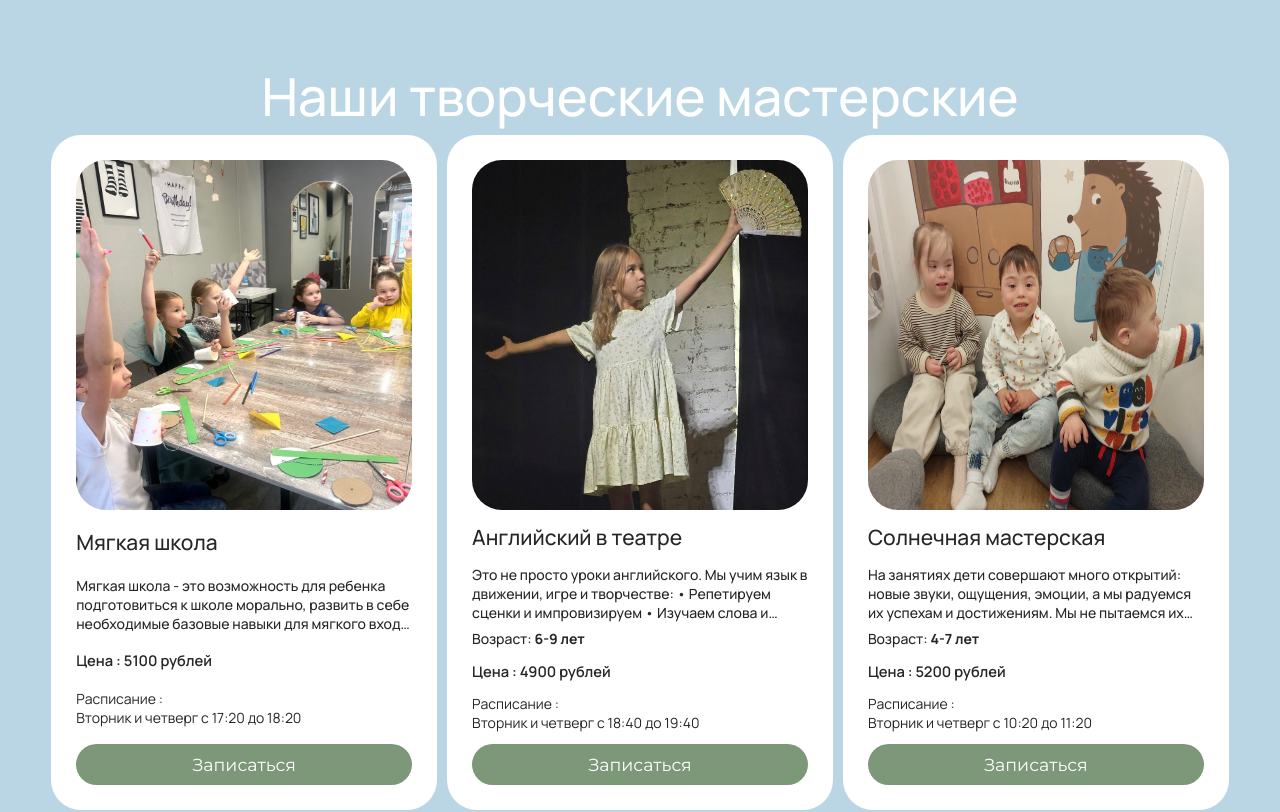
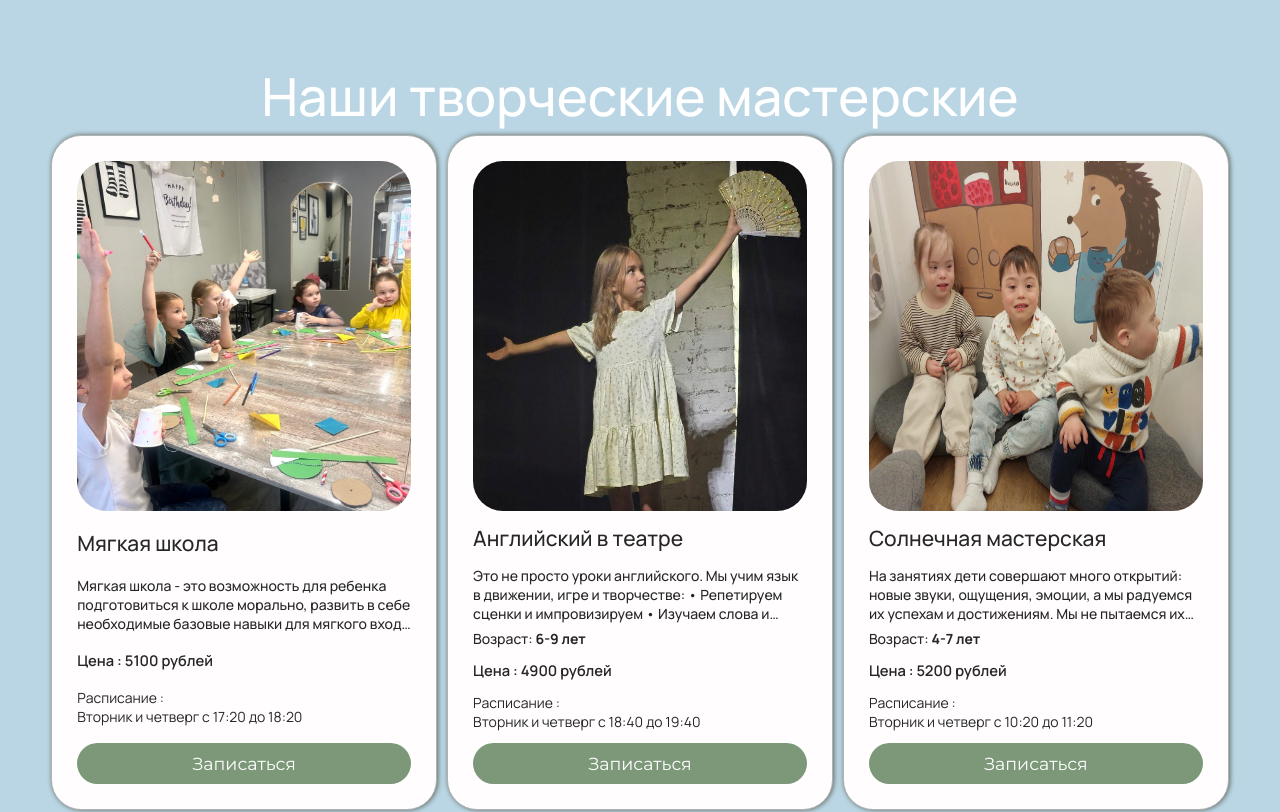
Before and after one commit to simonagleev/domik_na_dereve, a Next.js app: page /creativeWorkshops in a window 1280 px wide. Shown: the part 800-1612 px from the top of the page. Built offline with nearby package versions, Linux system fonts and the light colour scheme.

Commit message:
creatiev_workshops cards border + shadow

```diff
--- a/src/app/creativeWorkshops/CreativeWorkshops.module.css
+++ b/src/app/creativeWorkshops/CreativeWorkshops.module.css
@@ -17,7 +17,6 @@
 
 .home {
   width: 100%;
-  /* max-width: 1300px; */
   height: 100%;
   display: flex;
   flex-direction: column;
--- a/src/app/creativeWorkshops/components/card/card.js
+++ b/src/app/creativeWorkshops/components/card/card.js
@@ -4,9 +4,8 @@ import styles from "./card.module.css";
 import Image from "next/image";
 import { useState } from "react";
 import { useFeedbackRequestFormStore } from "@/store/feedbackRequestFormStore";
-import { type } from "os";
 
-export default function Cw_card({ data, index }) {
+export default function CwCard({ data, index }) {
     const [expanded, setExpanded] = useState(false);
     const { openFeedbackRequestForm, updateFormData } = useFeedbackRequestFormStore();
 
--- a/src/app/creativeWorkshops/components/card/card.module.css
+++ b/src/app/creativeWorkshops/components/card/card.module.css
@@ -6,13 +6,13 @@
     flex: 1;
     border-radius: 30px;
     padding: 25px;
-    background-color: #fff;
+    background-color: #fffdfd;
     flex-grow: 1;
-
     width: 100%;
     max-width: 33%;
     min-width: 25%;
-
+    box-shadow: 1px 0px 5px #5e675e;
+    border: 1px solid #b1b1b2;
     /* NEW */
     height: 675px;
     overflow: hidden;
--- a/src/app/creativeWorkshops/components/cards/cards.module.css
+++ b/src/app/creativeWorkshops/components/cards/cards.module.css
@@ -1,18 +1,18 @@
-.cw_cards {
+.CwCards {
     width: 100%;
 }
 
-.cw_cards_container {
+.CwCards_container {
     display: flex;
     flex-wrap: wrap;
     align-items: center;
     justify-content: center;
-
     gap: 10px;
     width: 100%;
+    padding-bottom: 10px;
 }
 
-.cw_cards_heading {
+.CwCards_heading {
     color: #fff;
     font-size: 3.75rem;
     line-height: 77px;
@@ -23,7 +23,7 @@
 
 
 @media (max-width: 480px) {
-    .cw_cards_container {
+    .CwCards_container {
         padding-bottom: 10px;
         display: flex;
         flex-direction: column;
@@ -31,7 +31,7 @@
         align-items: center;
     }
 
-    .cw_cards_heading {
+    .CwCards_heading {
         font-size: 2rem;
         line-height: 31px;
         margin-top: 18px;
--- a/src/app/creativeWorkshops/components/cards/component.js
+++ b/src/app/creativeWorkshops/components/cards/component.js
@@ -1,7 +1,6 @@
 'use client'
-import Cw_card from "../card/card";
+import CwCard from "../card/card";
 import styles from "./cards.module.css";
-import Image from "next/image";
 
 const cardsData = [
     {
@@ -156,13 +155,13 @@ const cardsData = [
 export default function CwCards({ }) {
 
     return (
-        <div className={styles.cw_cards} >
-            <h2 className={styles.cw_cards_heading}>
+        <div className={styles.CwCards} >
+            <h2 className={styles.CwCards_heading}>
                 Наши творческие мастерские
             </h2>
-            <div className={styles.cw_cards_container}>
+            <div className={styles.CwCards_container}>
                 {cardsData.map((e, index) => {
-                    return <Cw_card data={e} key={index} />
+                    return <CwCard data={e} key={index} />
                 })}
             </div>
         </div>
```
